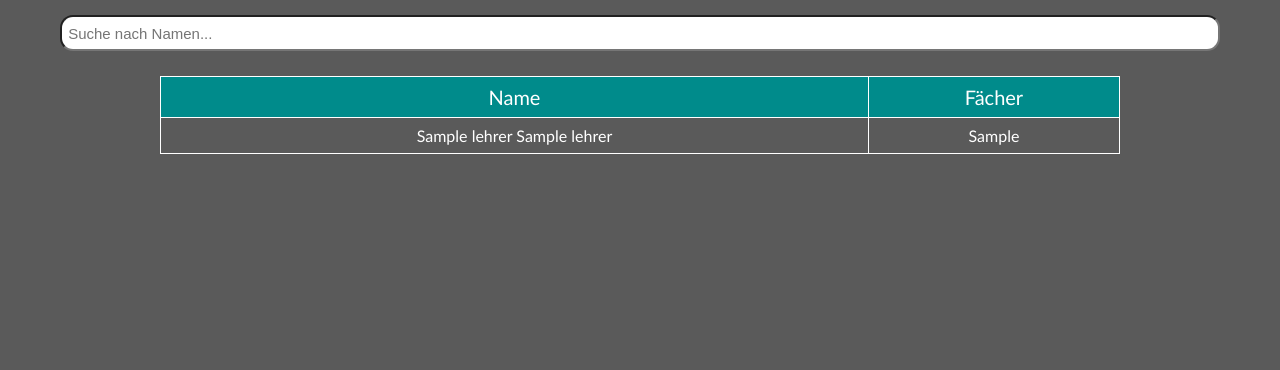
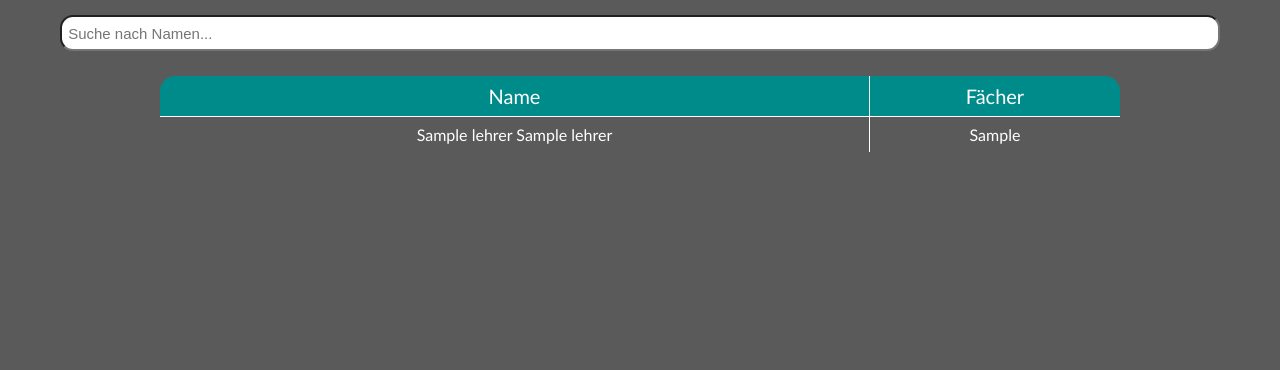
Before and after one commit to Jannik-Hm/Frgym, a PHP site: page /lehrer/ in a window 1280 px wide. Shown: the part 50-420 px from the top of the page. Run offline with PHP 8.4, Linux system fonts and the light colour scheme; tables that the repository leaves empty or names only in its code hold one stand-in row (values such as "Sample post"); data that the repository does not hold is empty; some libraries are stand-ins or nearby versions.

Commit message:
rounded lehrer table corners

```diff
--- a/css/lehrer.css
+++ b/css/lehrer.css
@@ -68,3 +68,40 @@
   border: 1px solid #fff;
   border-radius: 30px;
 }
+
+#lehrerTable th {
+  border-top: none;
+}
+#lehrerTable tr td:first-child {
+  border-left: none;
+}
+#lehrerTable tr td:last-child {
+  border-right: none;
+}
+#lehrerTable tr.tableHeader th:first-child {
+  border-top-left-radius: 15px;
+  border-left: none;
+  border-top: none;
+}
+#lehrerTable tr.tableHeader th:last-child {
+  border-top-right-radius: 15px;
+  border-right: none;
+  border-top: none;
+}
+#lehrerTable tr:last-child td:first-child {
+  border-bottom-left-radius: 15px;
+  border-bottom: none;
+  border-left: none;
+}
+#lehrerTable tr:last-child td:last-child {
+  border-bottom-right-radius: 15px;
+  border-bottom: none;
+  border-right: none;
+}
+#lehrerTable tr:last-child td {
+  border-bottom: none;
+}
+
+#lehrerTable {
+  border: none;
+}
```
